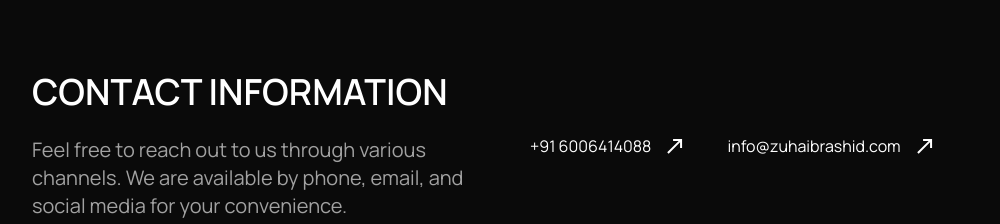
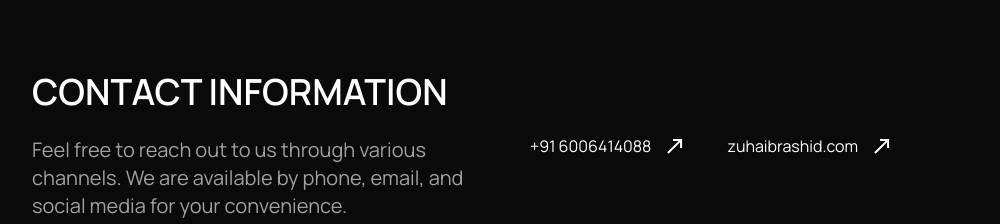
Before and after one commit to Zuhaib-dev/photography, a Next.js app: page /contact in a window 1280 px wide. Shown: the part 840-1064 px from the top of the page, without its empty margins (49-1049 px from the left). Built offline with nearby package versions, Linux system fonts and the light colour scheme.

Commit message:
Added social Links in Contactsec

```diff
--- a/src/app/contact/sections/ContactSec.tsx
+++ b/src/app/contact/sections/ContactSec.tsx
@@ -22,8 +22,12 @@ const ContactSec = () => {
             </span>
           </div>
           <div className="flex flex-wrap items-center gap-3">
-            <a href="#" className="hover:underline">
-              info@zuhaibrashid.com
+            <a
+              href="https://www.zuhaibrashid.com/"
+              target="_blank"
+              className="hover:underline"
+            >
+              zuhaibrashid.com
             </a>
             <span>
               <RiArrowRightUpLongLine />
```
